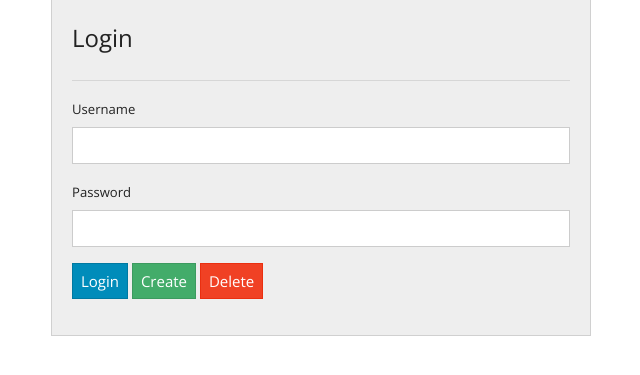
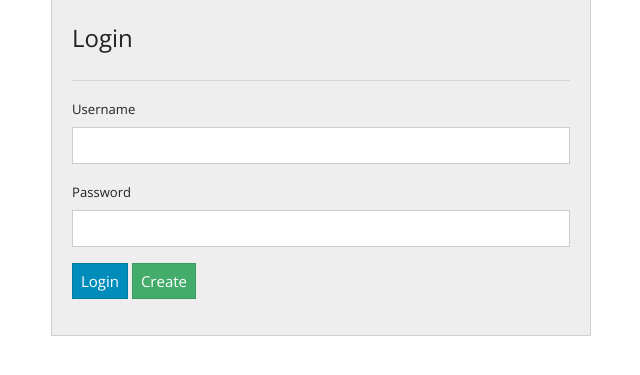
Before and after one commit to JeffCompasClassrooms/cs2450-youface-fall2025-the-walking-devs, a Flask app: page /loginscreen in a window 1280 px wide. Shown: the part 222-597 px from the top of the page, without its empty margins (319-959 px from the left). Run offline with Flask 3, Linux system fonts and the light colour scheme; data that the repository does not hold is empty; some libraries are stand-ins or nearby versions.

Commit message:
removed delete button on login screen

```diff
--- a/templates/login.html
+++ b/templates/login.html
@@ -19,7 +19,7 @@
           <div class="form-group">
             <input class="btn btn-primary" type="submit" name="type" value="Login">
             <input class="btn btn-success" type="submit" name="type" value="Create">
-            <input class="btn btn-danger" type="submit" name="type" value="Delete">
+
           </div>
         </fieldset>
       </form>
```
